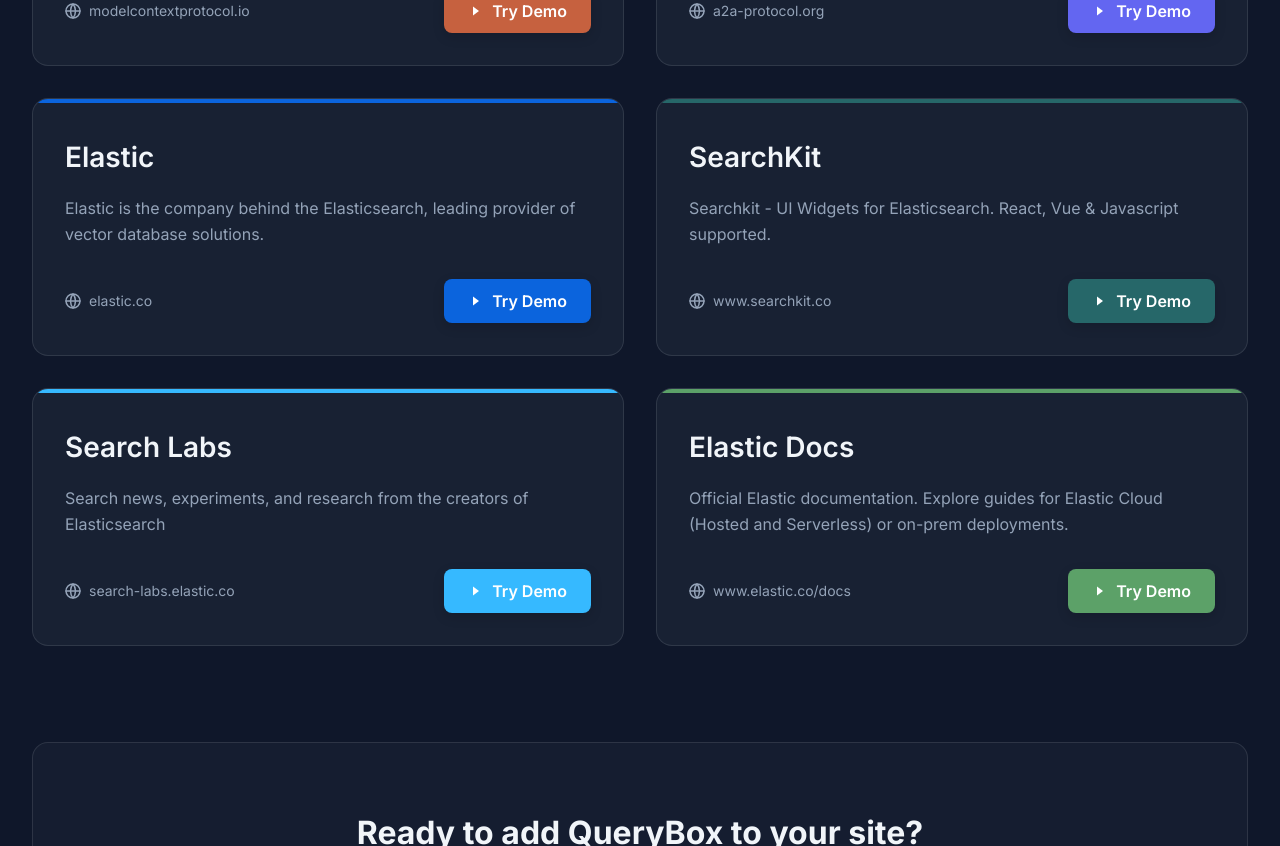
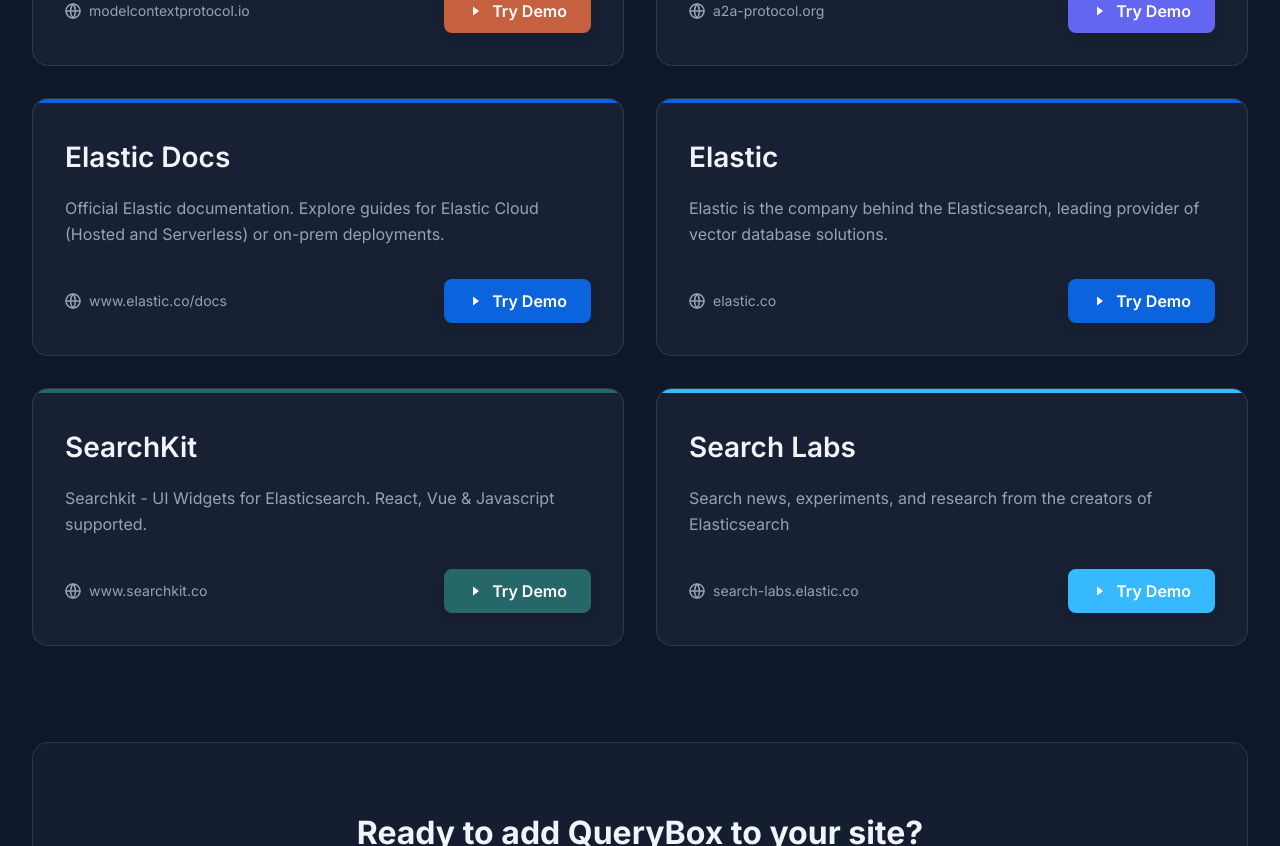
Before and after one commit to jedrazb/querybox, a Next.js app in the folder packages/app/: page /examples in a window 1280 px wide. Shown: the part 600-1446 px from the top of the page. Built offline with nearby package versions, Linux system fonts and the light colour scheme; no server answers.

Commit message:
Reorder examples

```diff
--- a/packages/app/src/app/examples/page.tsx
+++ b/packages/app/src/app/examples/page.tsx
@@ -38,6 +38,18 @@
     ],
   },
   {
+    title: "Elastic Docs",
+    description:
+      "Official Elastic documentation. Explore guides for Elastic Cloud (Hosted and Serverless) or on-prem deployments.",
+    website: "https://www.elastic.co/docs",
+    color: "#0b64dd",
+    domain: "docs.elastic.co",
+    initialQuestions: [
+      "What's the easiest way to run ES locally?",
+      "What mappings should I use for easy semantic search?",
+    ],
+  },
+  {
     title: "Elastic",
     description:
       "Elastic is the company behind the Elasticsearch, leading provider of vector database solutions.",
@@ -69,18 +81,6 @@
     color: "#36b9ff",
     domain: "search-labs.elastic.co",
     initialQuestions: ["What is Elastic Agent Builder?"],
-  },
-  {
-    title: "Elastic Docs",
-    description:
-      "Official Elastic documentation. Explore guides for Elastic Cloud (Hosted and Serverless) or on-prem deployments.",
-    website: "https://www.elastic.co/docs",
-    color: "#5ca168",
-    domain: "docs.elastic.co",
-    initialQuestions: [
-      "What's the easiest way to run ES locally?",
-      "What mappings should I use for easy semantic search?",
-    ],
   },
 ];
 
```
